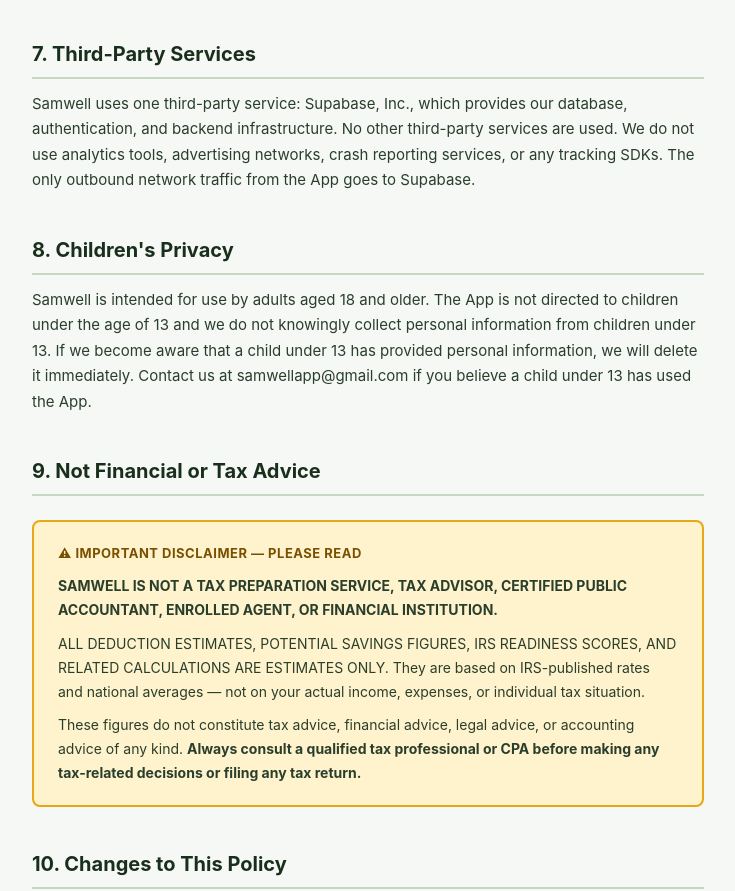
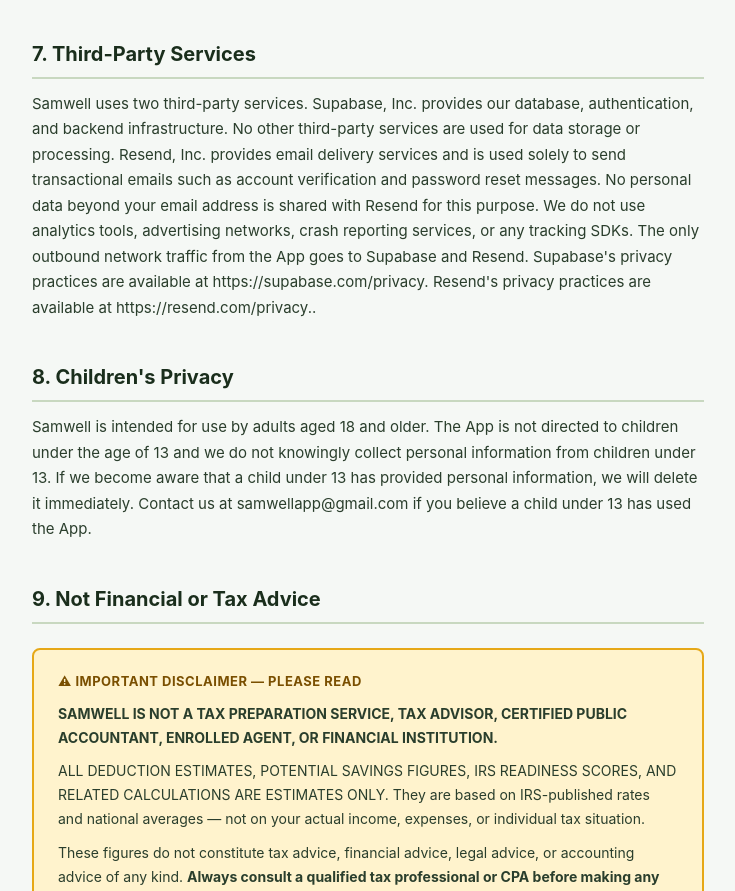
Before and after one commit to mohanx-cloud/Samwell-Legal, a plain HTML site: page privacy.html in a window 1280 px wide. Shown: the part 4600-5491 px from the top of the page, without its empty margins (272-1007 px from the left). Drawn offline with Linux system fonts and the light colour scheme.

Commit message:
Update privacy.html
Added to 3rd party services (+resend)

```diff
--- a/privacy.html
+++ b/privacy.html
@@ -126,7 +126,7 @@
   <p>California residents have the right to know what personal information is collected, the right to delete personal information, the right to opt out of the sale of personal information (we do not sell personal information), and the right to non-discrimination for exercising privacy rights. Contact us at samwellapp@gmail.com to exercise these rights.</p>
 
   <h2>7. Third-Party Services</h2>
-  <p>Samwell uses one third-party service: Supabase, Inc., which provides our database, authentication, and backend infrastructure. No other third-party services are used. We do not use analytics tools, advertising networks, crash reporting services, or any tracking SDKs. The only outbound network traffic from the App goes to Supabase.</p>
+  <p>Samwell uses two third-party services. Supabase, Inc. provides our database, authentication, and backend infrastructure. No other third-party services are used for data storage or processing. Resend, Inc. provides email delivery services and is used solely to send transactional emails such as account verification and password reset messages. No personal data beyond your email address is shared with Resend for this purpose. We do not use analytics tools, advertising networks, crash reporting services, or any tracking SDKs. The only outbound network traffic from the App goes to Supabase and Resend. Supabase's privacy practices are available at https://supabase.com/privacy. Resend's privacy practices are available at https://resend.com/privacy..</p>
 
   <h2>8. Children's Privacy</h2>
   <p>Samwell is intended for use by adults aged 18 and older. The App is not directed to children under the age of 13 and we do not knowingly collect personal information from children under 13. If we become aware that a child under 13 has provided personal information, we will delete it immediately. Contact us at samwellapp@gmail.com if you believe a child under 13 has used the App.</p>
```
